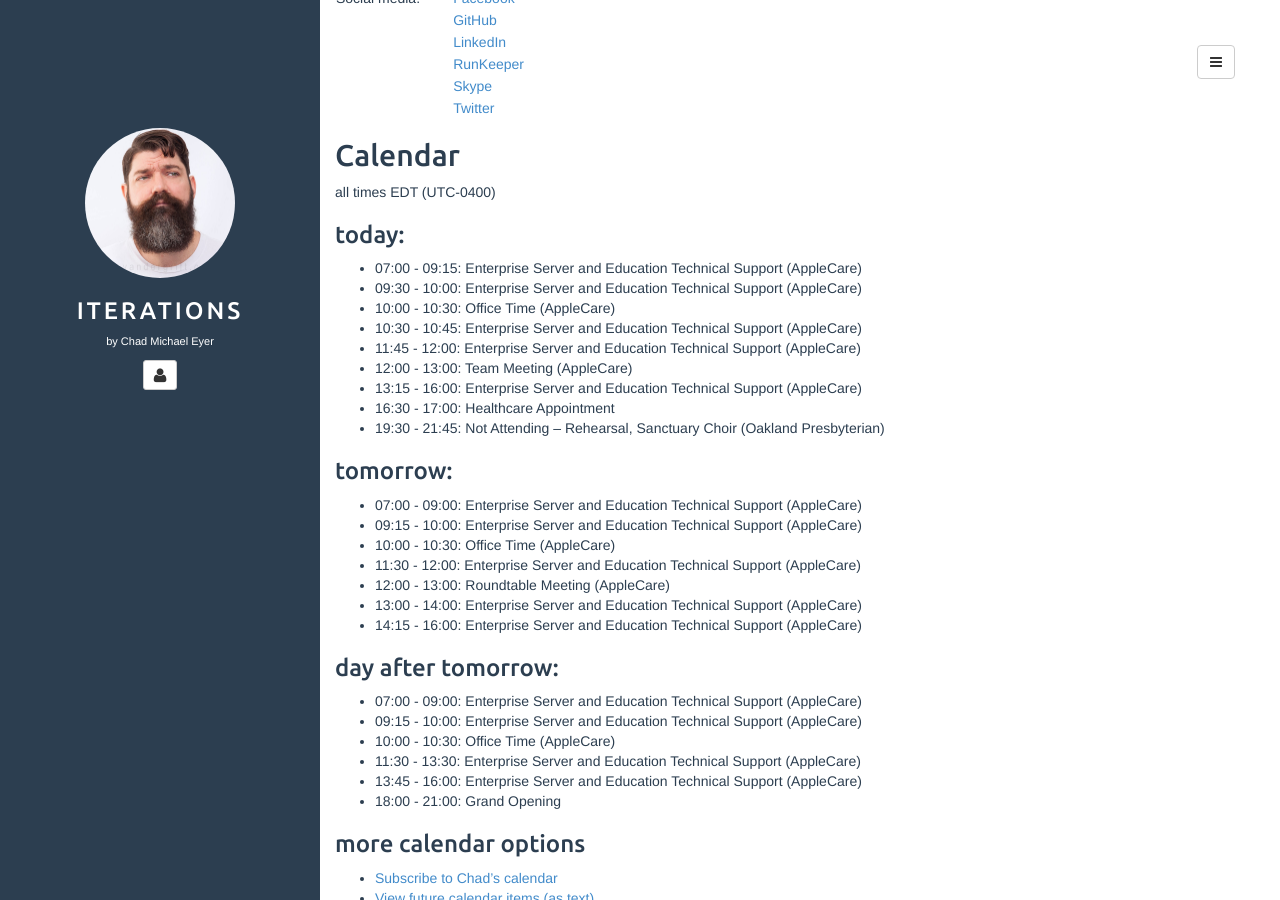
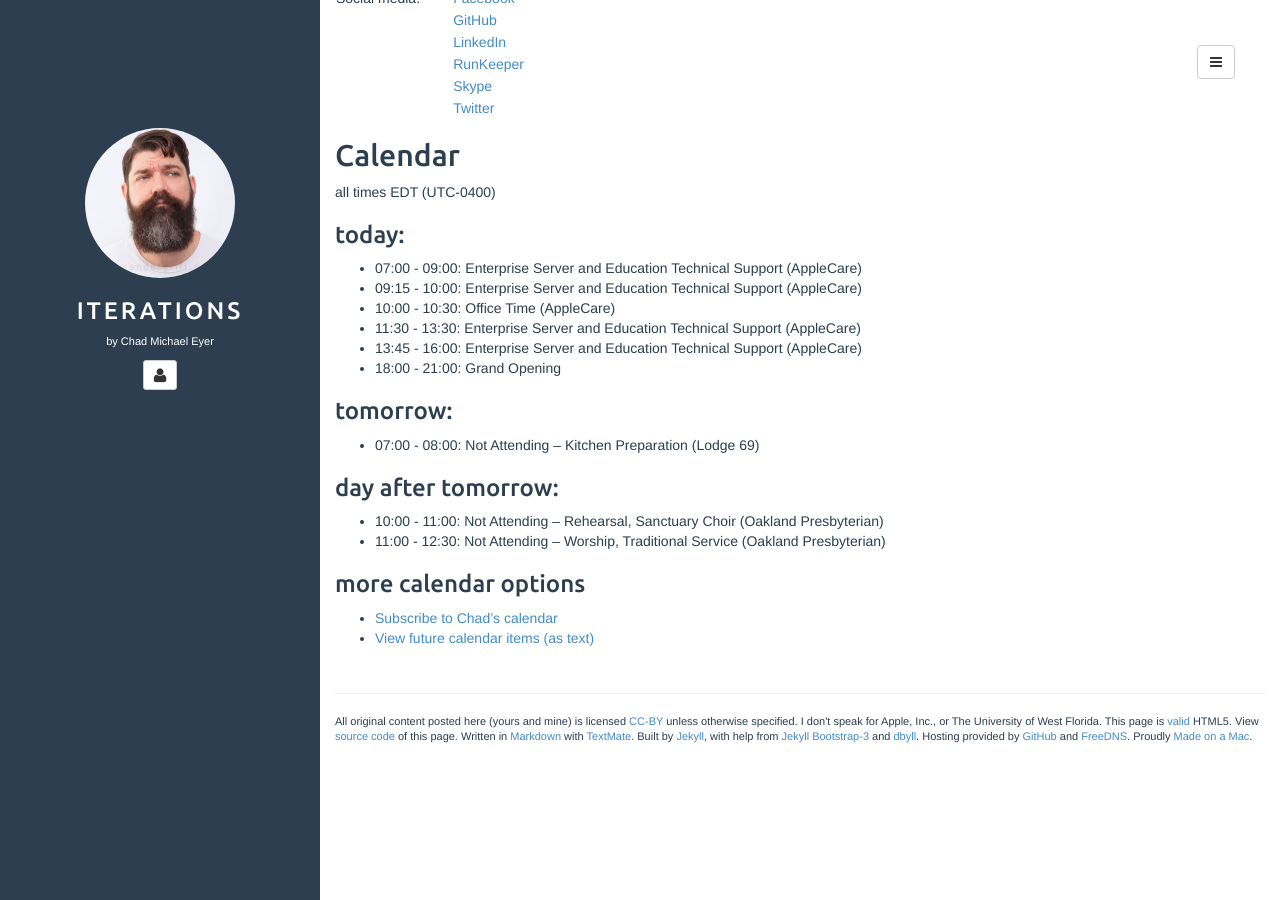
Before and after one commit to chadmichaeleyer/chadmichaeleyer.github.io, a Jekyll site: the page built from about.md, in a window 1280 px wide and 900 px high, scrolled down 1357 px. Built offline with Jekyll 4.4.1, drawn with Linux system fonts in a browser that asks for light colours.

Commit message:
calendar update

```diff
--- a/calendar.markdown
+++ b/calendar.markdown
@@ -1,28 +1,6 @@
 all times EDT (UTC-0400)
 
 ### today:
-
-* 07:00 - 09:15: Enterprise Server and Education Technical Support (AppleCare)
-* 09:30 - 10:00: Enterprise Server and Education Technical Support (AppleCare)
-* 10:00 - 10:30: Office Time (AppleCare)
-* 10:30 - 10:45: Enterprise Server and Education Technical Support (AppleCare)
-* 11:45 - 12:00: Enterprise Server and Education Technical Support (AppleCare)
-* 12:00 - 13:00: Team Meeting (AppleCare)
-* 13:15 - 16:00: Enterprise Server and Education Technical Support (AppleCare)
-* 16:30 - 17:00: Healthcare Appointment
-* 19:30 - 21:45: Not Attending – Rehearsal, Sanctuary Choir (Oakland Presbyterian)
-
-### tomorrow:
-
-* 07:00 - 09:00: Enterprise Server and Education Technical Support (AppleCare)
-* 09:15 - 10:00: Enterprise Server and Education Technical Support (AppleCare)
-* 10:00 - 10:30: Office Time (AppleCare)
-* 11:30 - 12:00: Enterprise Server and Education Technical Support (AppleCare)
-* 12:00 - 13:00: Roundtable Meeting (AppleCare)
-* 13:00 - 14:00: Enterprise Server and Education Technical Support (AppleCare)
-* 14:15 - 16:00: Enterprise Server and Education Technical Support (AppleCare)
-
-### day after tomorrow:
 
 * 07:00 - 09:00: Enterprise Server and Education Technical Support (AppleCare)
 * 09:15 - 10:00: Enterprise Server and Education Technical Support (AppleCare)
@@ -30,3 +8,12 @@ all times EDT (UTC-0400)
 * 11:30 - 13:30: Enterprise Server and Education Technical Support (AppleCare)
 * 13:45 - 16:00: Enterprise Server and Education Technical Support (AppleCare)
 * 18:00 - 21:00: Grand Opening
+
+### tomorrow:
+
+* 07:00 - 08:00: Not Attending – Kitchen Preparation (Lodge 69)
+
+### day after tomorrow:
+
+* 10:00 - 11:00: Not Attending – Rehearsal, Sanctuary Choir (Oakland Presbyterian)
+* 11:00 - 12:30: Not Attending – Worship, Traditional Service (Oakland Presbyterian)
```
Also changed, not shown: calendar-year.markdown (+40 -39 lines), 1 other file.
